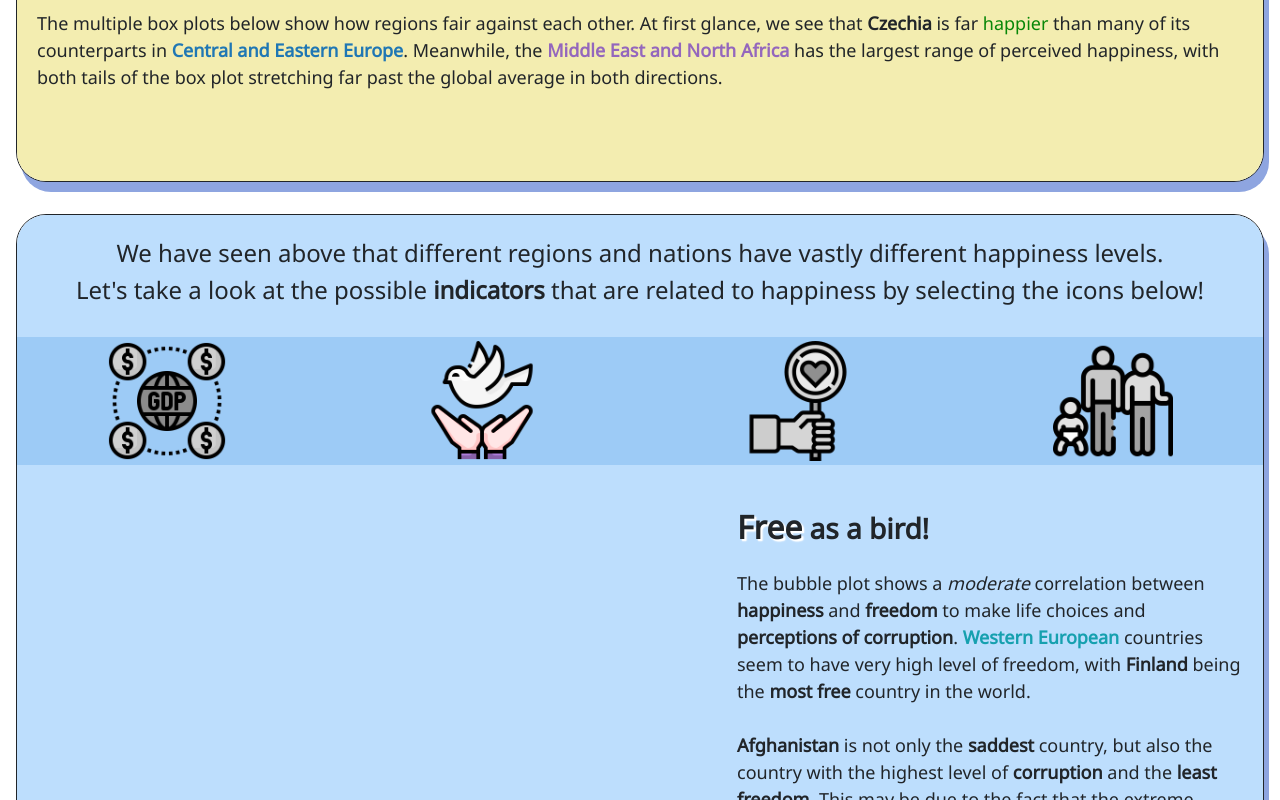
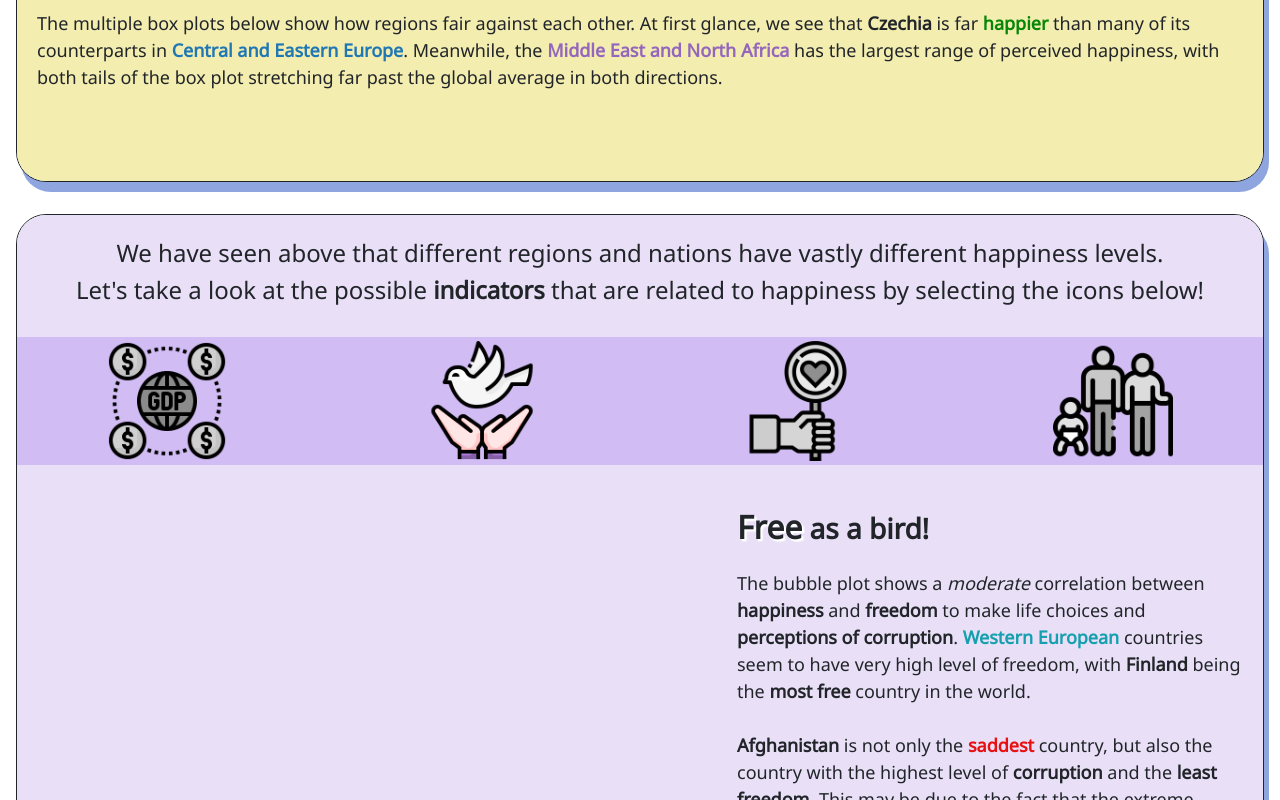
Before and after one commit to 2311ajay/FIT3179-Vega-Lite, a plain HTML site: page index.html in a window 1280 px wide. Both pictures are taken after a click on the picture 482 px from the left and 1011 px from the top of the page. Shown: the part 611-1411 px from the top of the page. Drawn offline with nearby package versions, Linux system fonts and the light colour scheme; a script that the page names is missing.

Commit message:
more styling issues solved

```diff
--- a/css/styles.css
+++ b/css/styles.css
@@ -16,7 +16,7 @@
 }
 
 .background_b {
-  background-color: rgb(189, 222, 253);
+  background-color: rgb(233, 224, 247);
 }
 
 .background_c {
@@ -24,7 +24,7 @@
 }
 
 .background_icons {
-  background-color: rgb(157, 203, 246);
+  background-color: rgb(209, 188, 243);
 }
 
 .bubble_plot_chart {
--- a/index.html
+++ b/index.html
@@ -106,7 +106,7 @@
                 The multiple box plots below show how regions fair
                 against each other. At first glance, we see that
                 <b>Czechia</b>
-                is far <span class="happy">happier</span> than many of its counterparts in
+                is far <span class="fw-bold happy">happier</span> than many of its counterparts in
                 <span class="fw-bold ceEurope">Central and Eastern Europe</span>.
                 Meanwhile, the <span class="fw-bold midEast" >Middle East and North Africa</span>
                 has the largest range of perceived happiness, with both tails of the box plot stretching
@@ -198,7 +198,7 @@
               <span class="fw-bold WE">Western European</span>
               countries seem to have very high level of freedom, with <span class="fw-bold">Finland</span>
               being the <b>most free</b> country in the world.<br><br> <p><span class="fw-bold">Afghanistan</span> is not only
-              the <b>saddest</b> country, but also the country with the highest level of
+              the <b class="fw-bold sad">saddest</b> country, but also the country with the highest level of
               <b>corruption</b> and the
               <b>least freedom</b>.
               This may be due to the fact that the extreme military organisation
@@ -338,7 +338,7 @@
                   </div>
                   <br><br><br>
                   <div class="bottom">
-                    On the other hand, the <span class="sad">saddest</span> country is
+                    On the other hand, the <span class="fw-bold sad">saddest</span> country is
                     <b><a style="color: black;" href="https://en.wikipedia.org/wiki/Afghanistan">Afghanistan</a></b>,
                     which is also the only <span class="fw-bold sAsia" >South Asian</span> country that is
                     ranked within the bottom 10 <span class="sad">unhappiest</span> country in the world.
```
